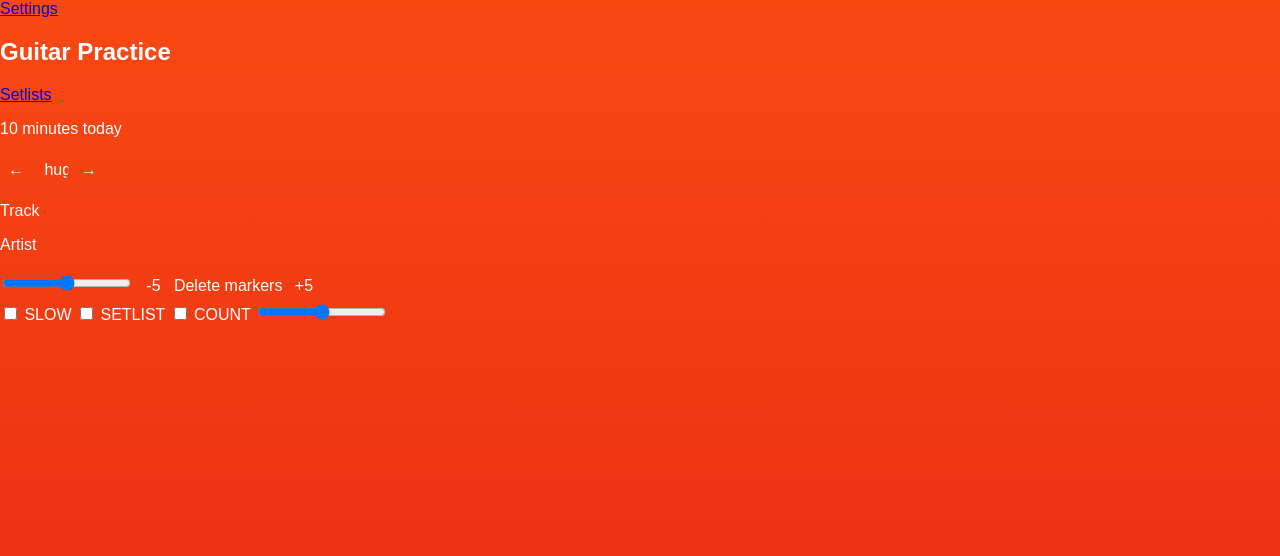
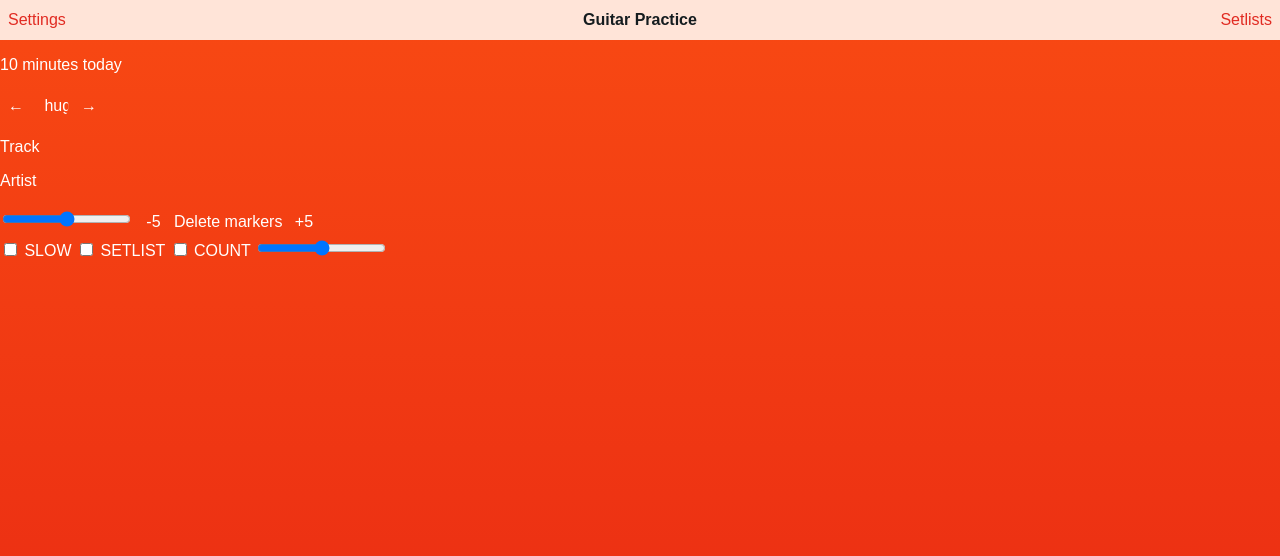
Before and after one commit to BackupBroom/sample-flex-page, a website: page src/index.html in a window 1280 px wide. Drawn offline with nearby package versions, Linux system fonts and the light colour scheme; files that its build step writes are made by us from their sources.

Commit message:
ignore errors in gulpfile, add nav styles

```diff
--- /dev/null
+++ b/src/scss/atoms/_nav-items.scss
@@ -0,0 +1,21 @@
+@mixin nav-item-base {
+	font-size: inherit;
+	line-height: 1;
+	margin: 0;
+	padding: 0.5em;
+}
+
+%nav-current {
+	@include nav-item-base;
+
+	color: inherit;
+	font-size: inherit;
+	font-weight: bold;
+}
+
+%nav-active {
+	@include nav-item-base;
+
+	color: #e12a21;
+	text-decoration: none;
+}
--- a/src/scss/main.scss
+++ b/src/scss/main.scss
@@ -1,4 +1,6 @@
 @import 'atoms/buttons';
+@import 'organisms/main-nav';
+
 body {
 	margin: 0;
 	background-image: linear-gradient(to bottom, #f84913, #e82713);
@@ -16,3 +18,7 @@ button {
 button.btn-symbol {
 	@extend %btn-symbol;
 }
+
+nav {
+	@extend %main-nav;
+}
--- /dev/null
+++ b/src/scss/organisms/_main-nav.scss
@@ -0,0 +1,24 @@
+@import 'atoms/nav-items';
+
+%main-nav {
+	background-color: #ffe4d8;
+	color: #151c1f;
+	display: flex;
+	justify-content: space-between;
+	position: relative;
+	padding-top: 0.25em;
+	padding-bottom: 0.25em;
+
+	h1 {
+		@extend %nav-current;
+
+		align-self: center;
+		position: absolute;
+		left: 50%;
+		transform: translateX(-50%);
+	}
+
+	a {
+		@extend %nav-active;
+	}
+}
```
Also changed, not shown: gulpfile.js (+9 -0 lines), src/scss/atoms/_buttons.scss (line endings or trailing spaces).
